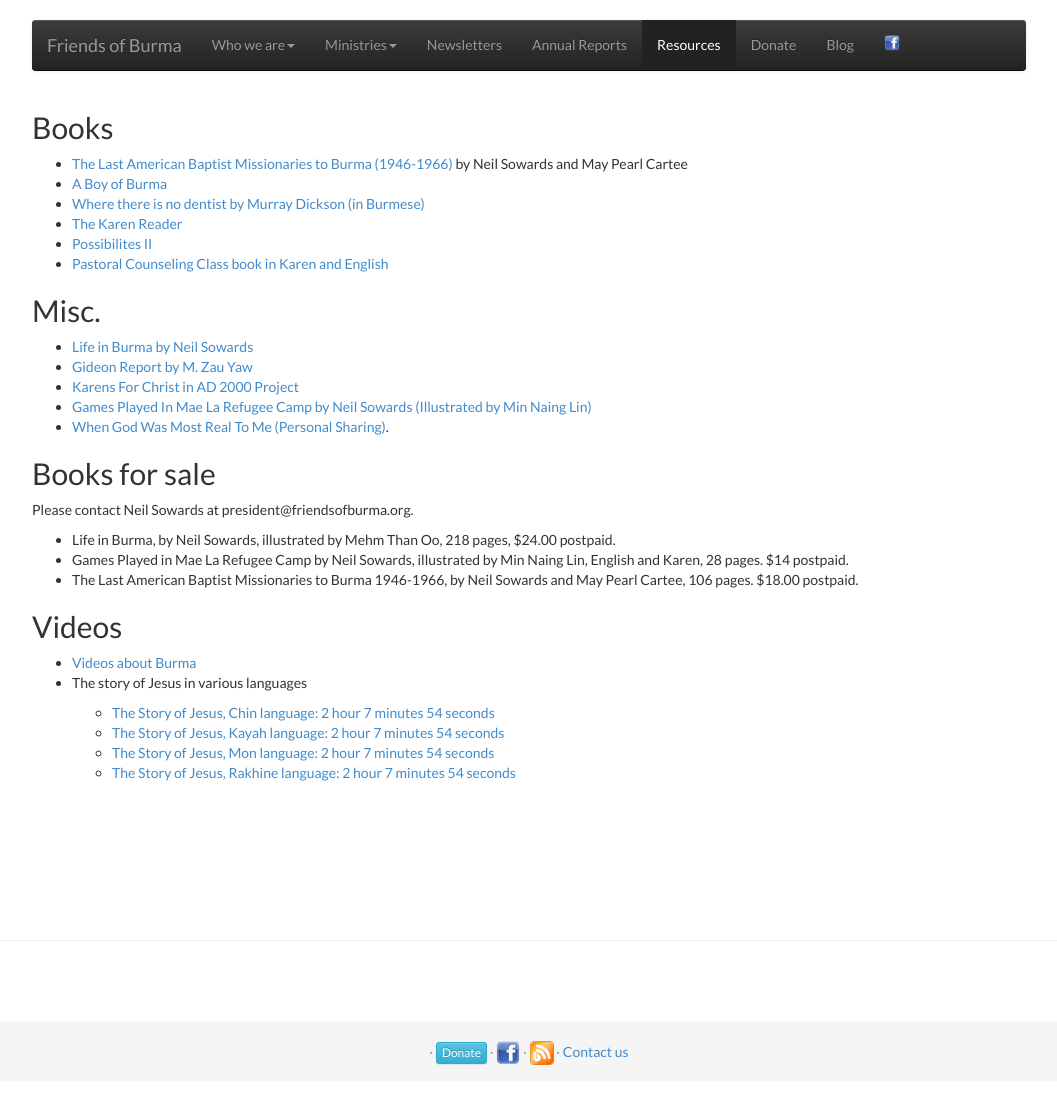
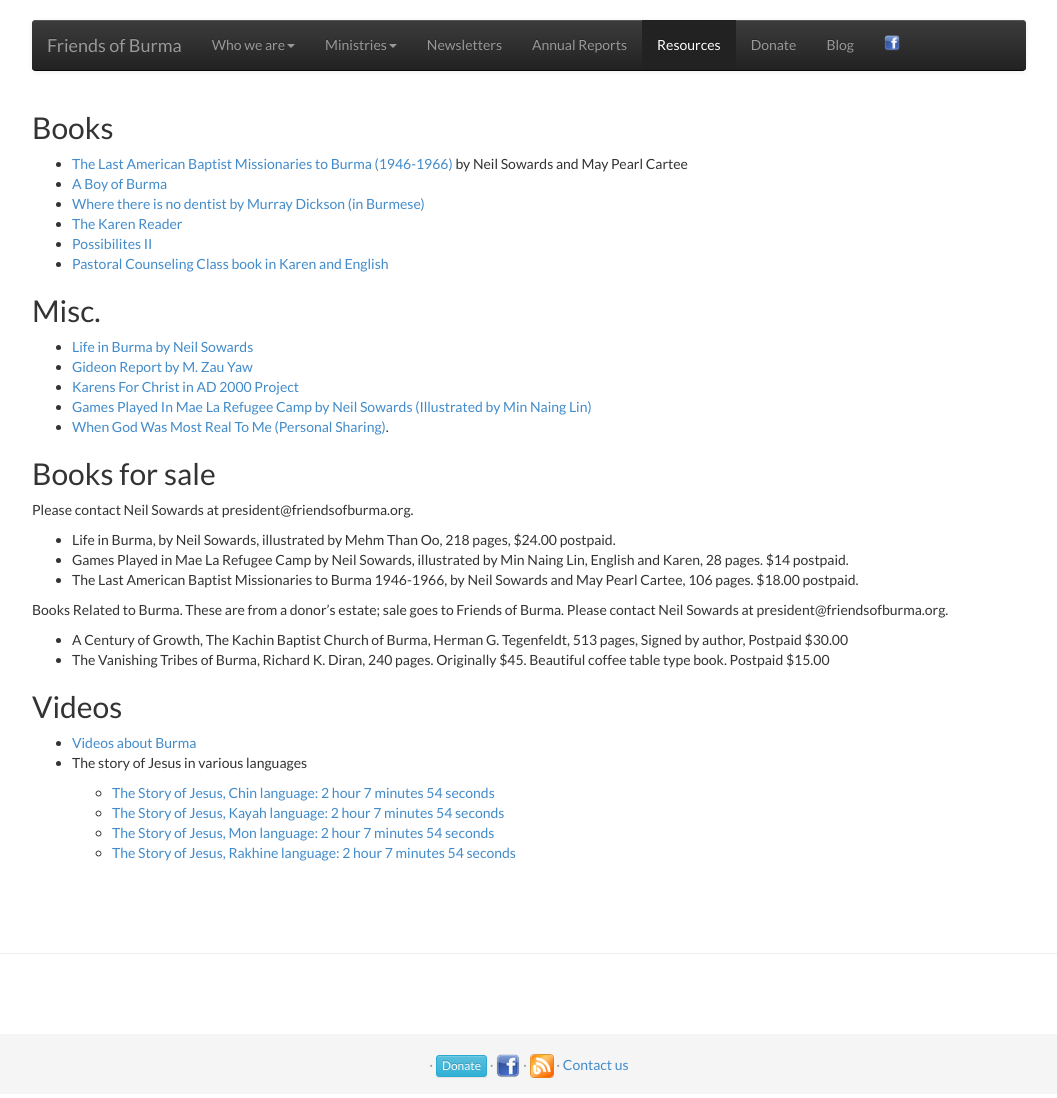
Before and after one commit to friendsofburma/friendsofburma.github.io, a Jekyll site: the page built from _pages/resources.md, in a window 1280 px wide. Shown: the whole page, without its empty margins (111-1168 px from the left). Built offline with Jekyll 4.4.1, drawn with Linux system fonts in a browser that asks for light colours.

Commit message:
books for sale.

```diff
--- a/_pages/resources.md
+++ b/_pages/resources.md
@@ -33,6 +33,11 @@ Please contact Neil Sowards at president@friendsofburma.org.
 - Games Played in Mae La Refugee Camp by Neil Sowards, illustrated by Min Naing Lin, English and Karen, 28 pages. $14 postpaid.
 - The Last American Baptist Missionaries to Burma 1946-1966, by Neil Sowards and May Pearl Cartee, 106 pages. $18.00 postpaid.
 
+Books Related to Burma. These are from a donor’s estate; sale goes to Friends of Burma. Please contact Neil Sowards at president@friendsofburma.org.
+
+- A Century of Growth, The Kachin Baptist Church of Burma, Herman G. Tegenfeldt,  513 pages, Signed by author, Postpaid $30.00
+- The Vanishing Tribes of Burma, Richard K. Diran, 240 pages. Originally $45.  Beautiful coffee table type book.  Postpaid $15.00
+
 
 ## Videos
 
```
